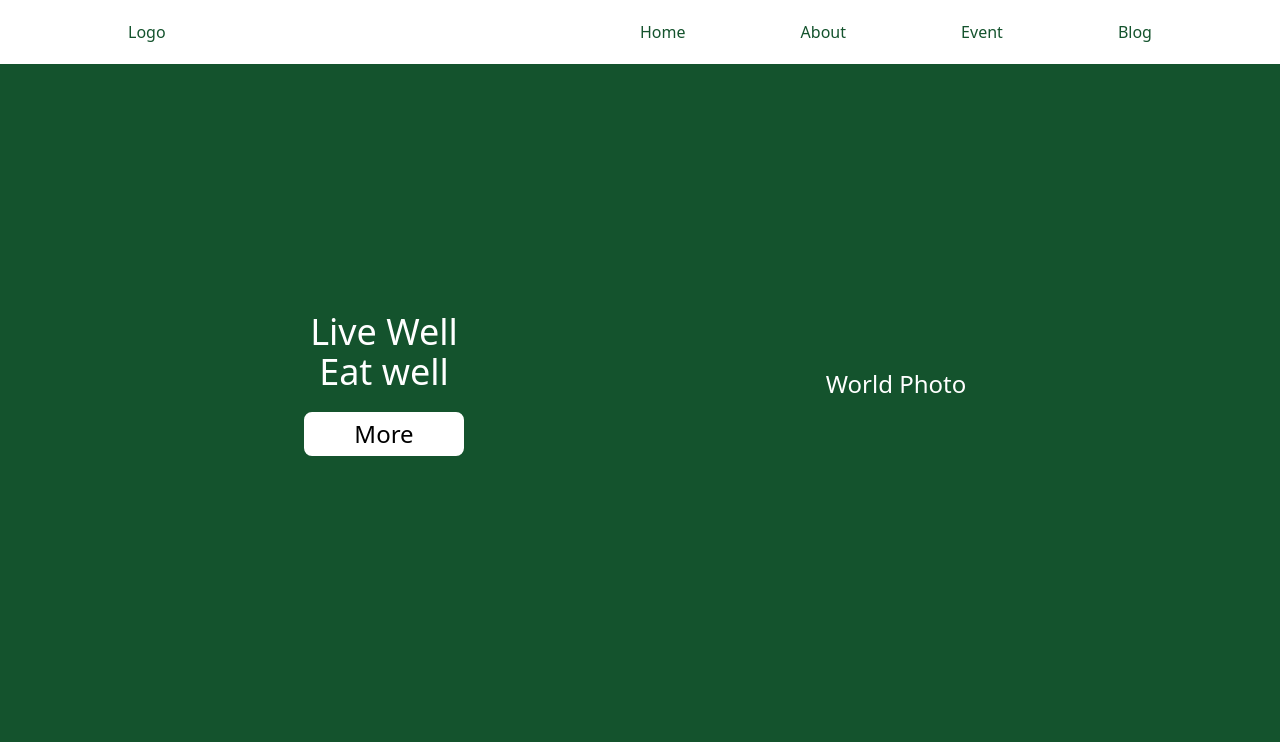
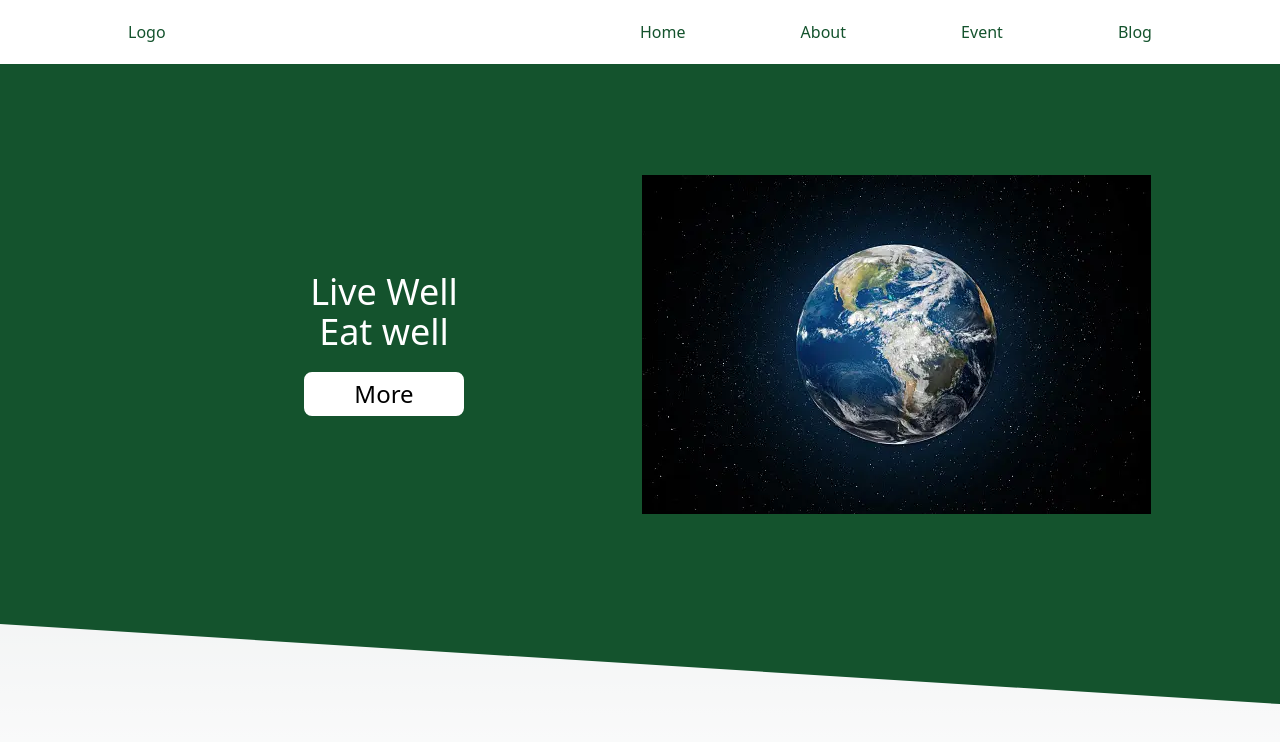
Before and after one commit to MohMohAung-devo/environment-project, a Next.js app: page / in a window 1280 px wide. Shown: the top 742 px of the page. Built offline with nearby package versions, Linux system fonts and the light colour scheme.

Commit message:
fix-background

```diff
--- a/src/app/page.tsx
+++ b/src/app/page.tsx
@@ -1,10 +1,18 @@
 import React from "react";
-
+import Photo from "../../public/gfs-temperature-at-1300-utc-on-march-11-2024.webp";
+import Photo1 from "../../public/istockphoto-1371476360-170667a.webp";
+import Image from "next/image";
 const page = () => {
   return (
-    <div className="w-full h-screen bg-green-900">
-      <div className="w-4/5 h-[80vh] m-auto flex flex-row justify-between items-center align-middle">
-        <div className="w-2/4 h-[100%] flex flex-col justify-center  items-center">
+    <div
+      className="w-full h-screen
+
+    inset-0 bg-green-900
+    "
+      style={{ clipPath: "polygon(0% 0%, 100% 0%, 100% 80%, 0% 70%)" }}
+    >
+      <div className="w-4/5 h-[70vh] m-auto flex flex-row justify-between items-center align-middle">
+        <div className="w-2/4 h-[100%] flex flex-col justify-center  items-center ">
           <h1 className="text-4xl text-white">Live Well</h1>
           <h1 className="text-4xl text-white">Eat well</h1>
           <button className="text-2xl w-40 p-1 border-2 border-white bg-white rounded-lg mt-5">
@@ -12,11 +20,16 @@ const page = () => {
           </button>
         </div>
         <div className="w-2/4 h-[100%] flex flex-col justify-center  items-center">
-          <h1 className="text-white text-2xl">World Photo</h1>
+          <Image src={Photo1} alt="" />
         </div>
+      </div>
+      <div>
+        <h1 className="text-red-900 mt-5">Care your healthy</h1>
       </div>
     </div>
   );
 };
 
 export default page;
+
+// bg-gradient-to-b from-green-900 via-green-900 to-white-500
```
Also changed, not shown: public/gfs-temperature-at-1300-utc-on-march-11-2024.webp (added), public/istockphoto-1371476360-170667a.webp (added).
